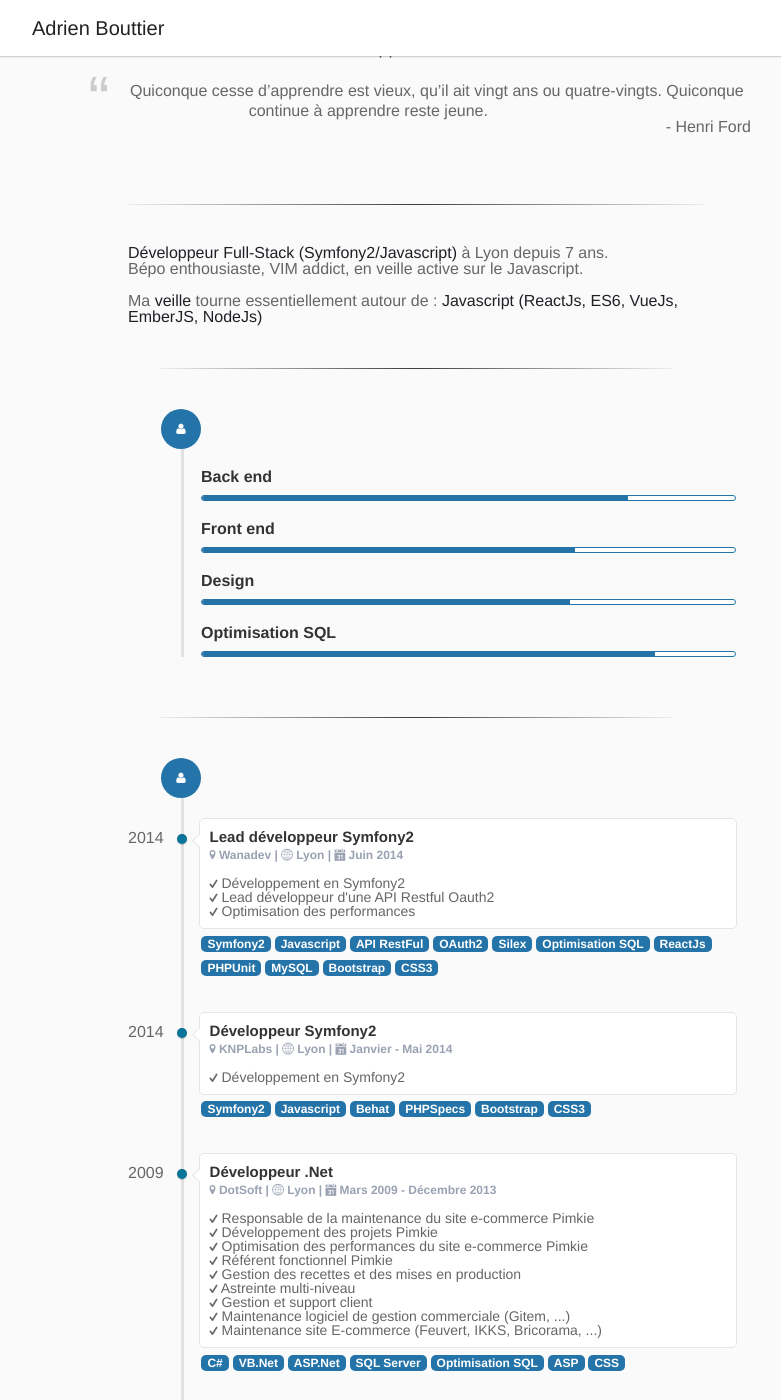
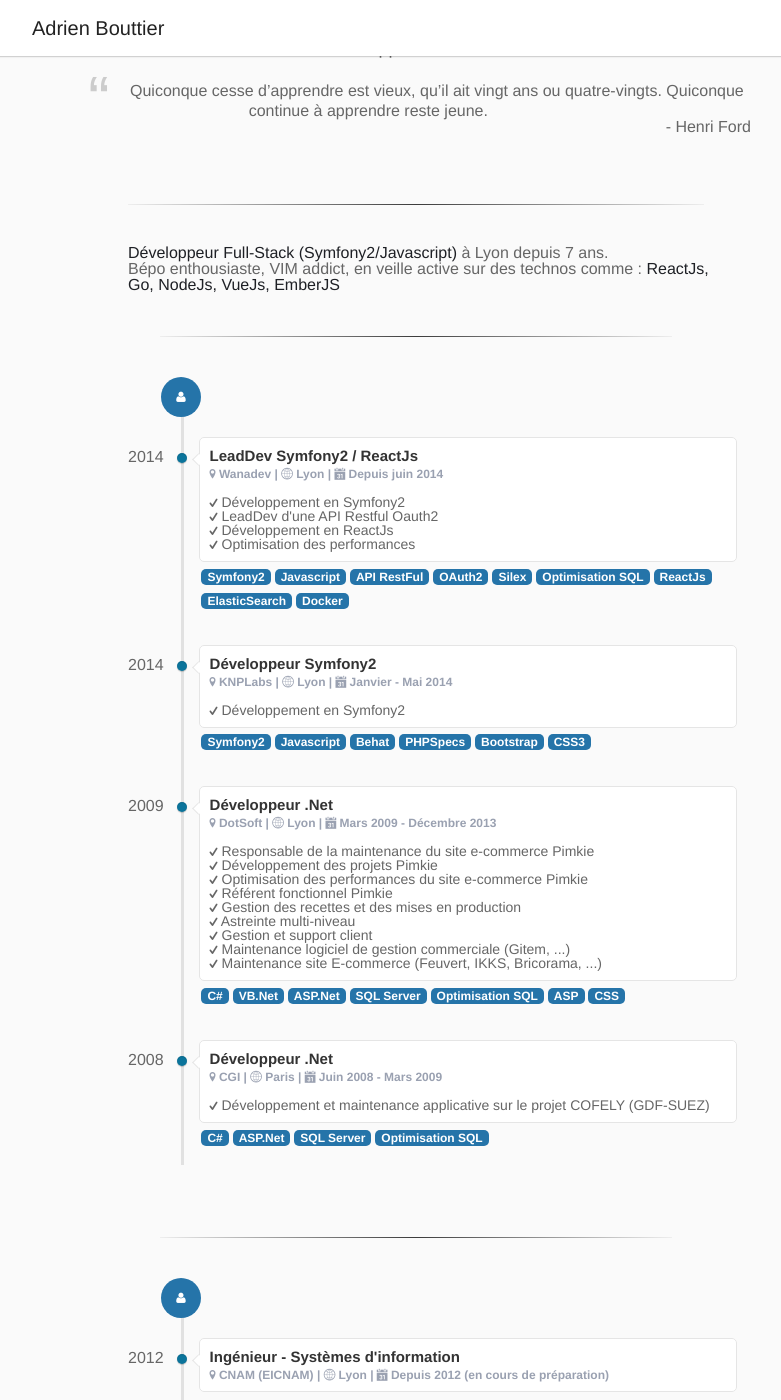
Before and after one commit to HiBigBob/hibigbob.github.io, a Jekyll site: the page built from index.html, in a window 1280 px wide and 1400 px high, scrolled down 204 px. Shown: the whole window, without its empty margins (224-1005 px from the left). Built offline with Jekyll 4.4.1, drawn with Linux system fonts in a browser that asks for light colours; nearby versions of some CDN libraries; some web fonts are replaced; Markdown is read by kramdown in place of the engine named in the settings; the list of posts is cut into pages by our own code; some of the changed text lies outside the part shown.

```diff
--- a/_config.yml
+++ b/_config.yml
@@ -1,5 +1,5 @@
 name: Adrien Bouttier - Developpeur full stack
-description: "Développeur full stack passionné. Développeur Symfony2 le jour, Père de famille le soir et en veille active sur le temps libre."
+description: "Développeur full stack passionné, lead developer, Symfony2 et ReactJs à Lyon"
 meta_description: "Adrien Bouttier, Développeur Full-Stack"
 
 aboutPage: true
--- a/_includes/index.html
+++ b/_includes/index.html
@@ -4,13 +4,11 @@
     <section class="header-resume">
     <div class="header-content">
         <b>Développeur Full-Stack (Symfony2/Javascript)</b> à Lyon depuis 7 ans. <br />
-        Bépo enthousiaste, VIM addict, en veille active sur le Javascript.
-        <br /><br />
-        Ma <b>veille</b> tourne essentiellement autour de : <b>Javascript (ReactJs, ES6, VueJs, EmberJS, NodeJs)</b>
+        Bépo enthousiaste, VIM addict, en veille active sur des technos comme : <b>ReactJs, Go, NodeJs, VueJs, EmberJS</b>
     </div>
 </section>
 
-<p><hr class="style" /></p>
+<!-- <p><hr class="style" /></p>
 
 <section class="timeline skills">
     <div class="time-head">
@@ -42,7 +40,7 @@
             </div>
         </li>
     </ul>
-</section>
+</section> -->
 
 <p><hr class="style" /></p>
 
@@ -56,9 +54,9 @@
         </div>
         <div class="time-body">
             <div class="content">
-                <h5>Lead développeur Symfony2</h5>
+                <h5>LeadDev Symfony2 / ReactJs</h5>
                 <div class="details">
-                    <i class="icon-location"></i> Wanadev | <i class="icon-globe"></i> Lyon | <i class="icon-calendar"></i> Juin 2014
+                    <i class="icon-location"></i> Wanadev | <i class="icon-globe"></i> Lyon | <i class="icon-calendar"></i> Depuis juin 2014
                 </div>
                 <div class="text">
                     <ul class="list-task">
@@ -66,7 +64,10 @@
                             <i class="icon-check"></i> Développement en Symfony2
                         </li>
                         <li>
-                            <i class="icon-check"></i> Lead développeur d&#39;une API Restful Oauth2
+                            <i class="icon-check"></i> LeadDev d&#39;une API Restful Oauth2
+                        </li>
+                        <li>
+                            <i class="icon-check"></i> Développement en ReactJs
                         </li>
                         <li>
                             <i class="icon-check"></i> Optimisation des performances
@@ -82,10 +83,8 @@
                 <span class="labels">Silex</span>
                 <span class="labels">Optimisation SQL</span>
                 <span class="labels">ReactJs</span>
-                <span class="labels">PHPUnit</span>
-                <span class="labels">MySQL</span>
-                <span class="labels">Bootstrap</span>
-                <span class="labels">CSS3</span>
+                <span class="labels">ElasticSearch</span>
+                <span class="labels">Docker</span>
             </p>
         </div>
     </article>
@@ -212,7 +211,7 @@
             <div class="content">
               <h5>Ingénieur - Systèmes d&#39;information</h5>
               <div class="details diplome">
-                <i class="icon-location"></i> CNAM (EICNAM) | <i class="icon-globe"></i> Lyon | <i class="icon-calendar"></i> Depuis 2012 (en cours)
+                <i class="icon-location"></i> CNAM (EICNAM) | <i class="icon-globe"></i> Lyon | <i class="icon-calendar"></i> Depuis 2012 (en cours de préparation)
               </div>
             </div>
         </div>
--- a/_layouts/default.html
+++ b/_layouts/default.html
@@ -6,6 +6,7 @@
   <meta name="viewport" content="width=device-width, initial-scale=1">
 
   <title>{{ site.name }}{% if page.title %} - {{ page.title }}{% endif %}</title>
+  <meta name="description" content="{{ site.description }}">
   <link rel="shortcut icon" href="{{ site.baseurl }}assets/images/favicon.ico">
   <link rel="stylesheet" href="{{ site.baseurl }}assets/css/style.css">
   <link rel="alternate" type="application/rss+xml" title="My Blog" href="{{ site.baseurl }}rss.xml">
```
Also changed, not shown: 1 other file.
